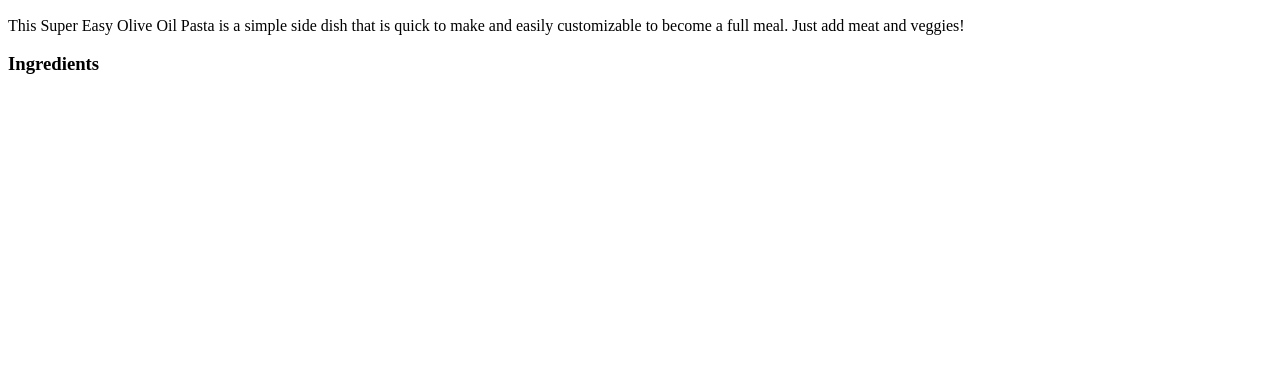
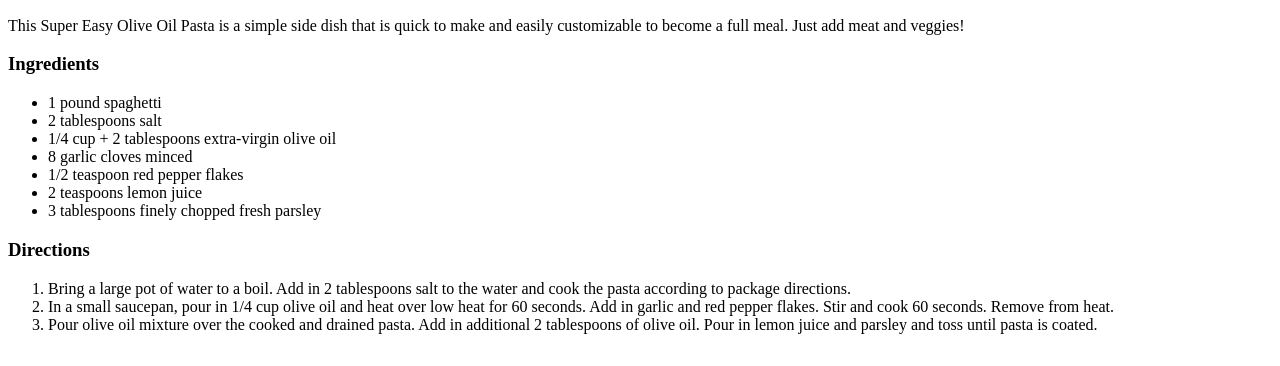
Before and after one commit to Deluze-zz/odin-recipes, a plain HTML site: page recipes/olive_oil_pasta.html in a window 1280 px wide. Shown: the part 434-800 px from the top of the page. Drawn offline with Linux system fonts and the light colour scheme.

Commit message:
update olive_oil_pasta

```diff
--- a/recipes/olive_oil_pasta.html
+++ b/recipes/olive_oil_pasta.html
@@ -6,12 +6,24 @@
   </head>
   <body>
     <h1>Olive Oil Pasta</h1>
-    <img src="https://thestayathomechef.com/wp-content/uploads/2022/01/Super-Easy-Olive-Oil-Pasta-5.jpg">
+    <img src="https://thestayathomechef.com/wp-content/uploads/2022/01/Super-Easy-Olive-Oil-Pasta-5.jpg" alt="picture of a plate with spaghetti">
     <h2>Description</h2>
     <p>This Super Easy Olive Oil Pasta is a simple side dish that is quick to make and easily customizable to become a full meal. Just add meat and veggies!</p>
     <h3>Ingredients</h3>
     <ul>
-
+      <li>1 pound spaghetti</li>
+      <li>2 tablespoons salt</li>
+      <li>1/4 cup + 2 tablespoons extra-virgin olive oil</li>
+      <li>8 garlic cloves minced</li>
+      <li>1/2 teaspoon red pepper flakes</li>
+      <li>2 teaspoons lemon juice</li>
+      <li>3 tablespoons finely chopped fresh parsley</li>
     </ul>
+    <h3>Directions</h3>
+    <ol>
+      <li>Bring a large pot of water to a boil. Add in 2 tablespoons salt to the water and cook the pasta according to package directions.</li>
+      <li>In a small saucepan, pour in 1/4 cup olive oil and heat over low heat for 60 seconds. Add in garlic and red pepper flakes. Stir and cook 60 seconds. Remove from heat.</li>
+      <li>Pour olive oil mixture over the cooked and drained pasta. Add in additional 2 tablespoons of olive oil. Pour in lemon juice and parsley and toss until pasta is coated.</li>
+    </ol>
   </body>
 </html>
```
